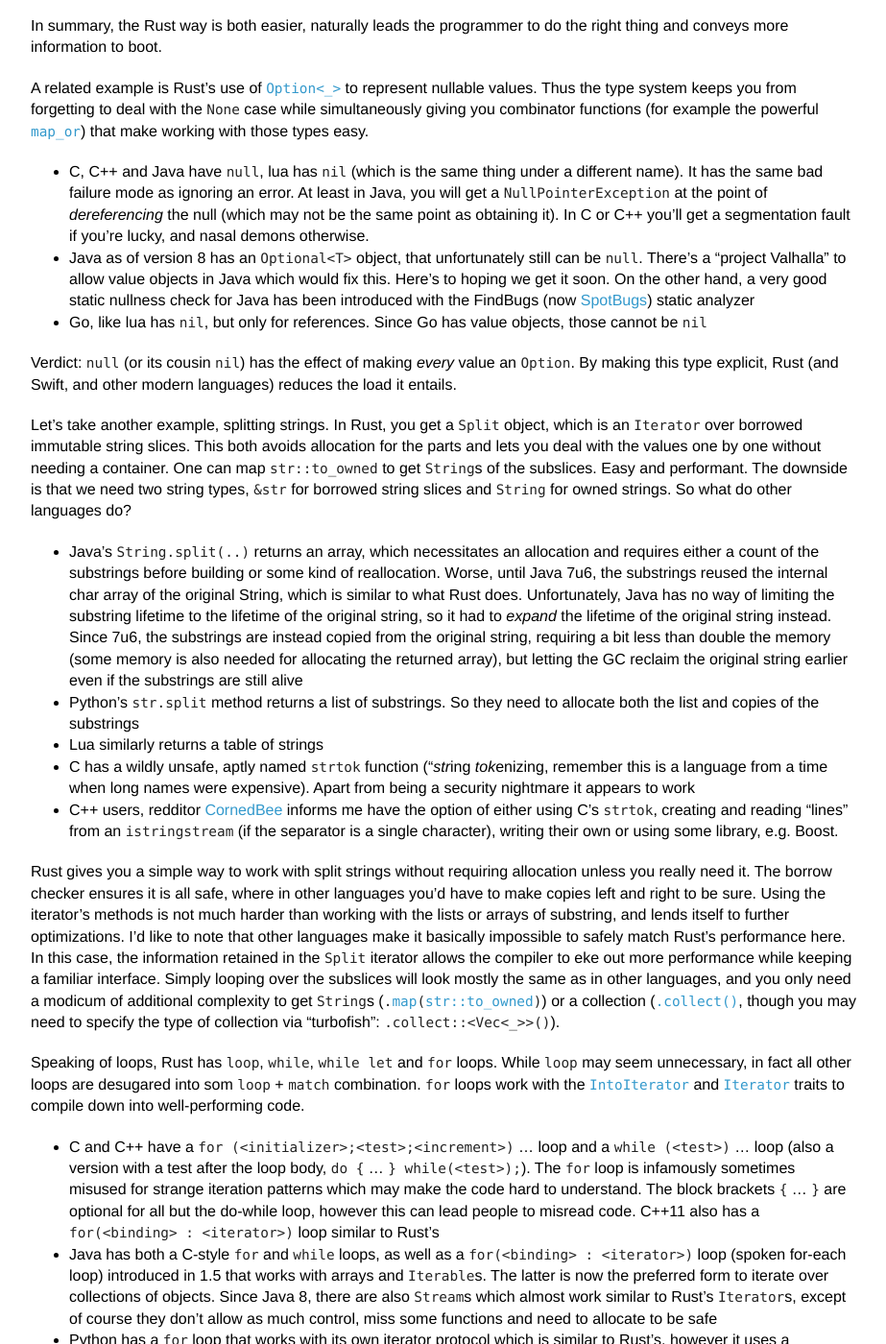
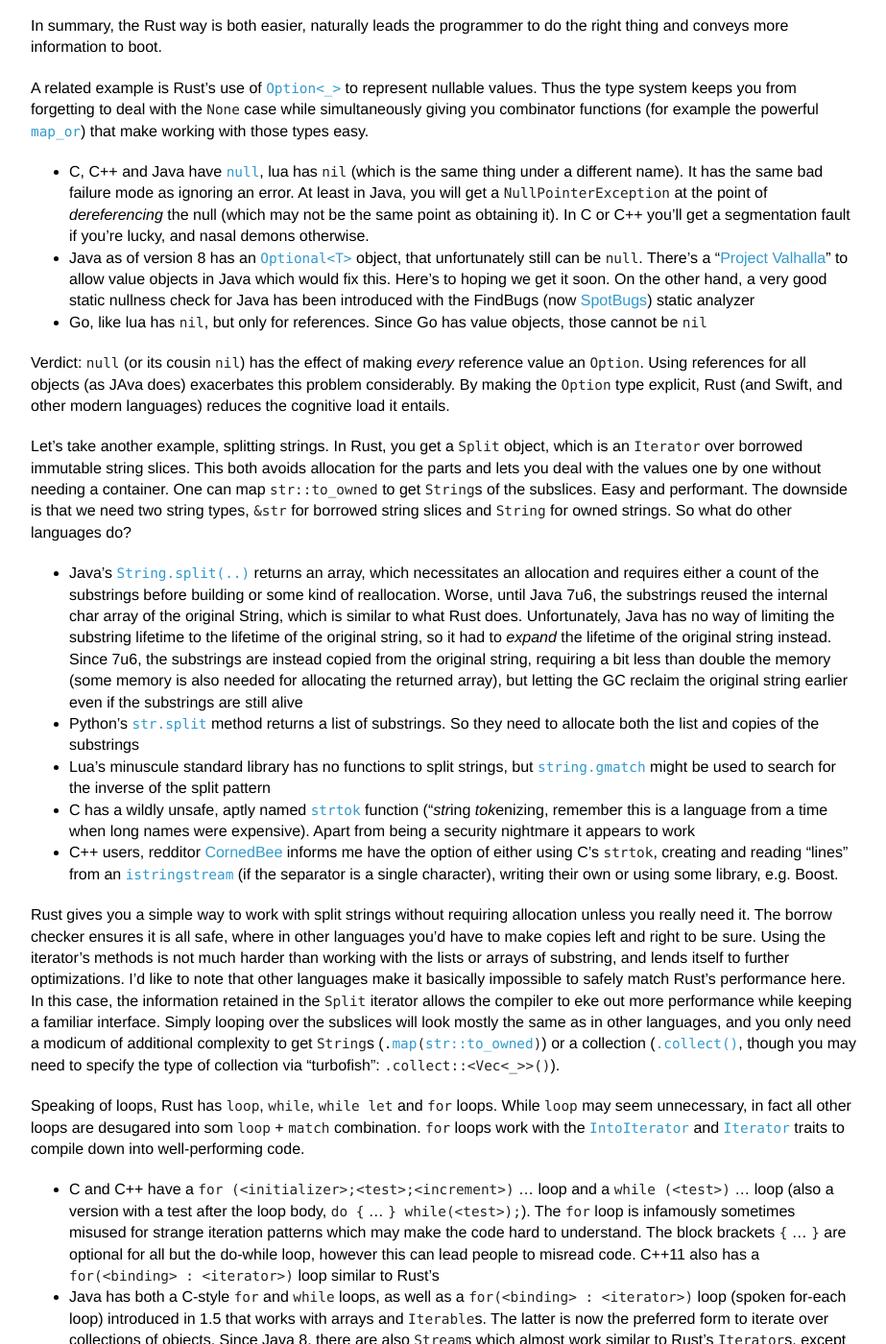
Before and after one commit to llogiq/llogiq.github.io, a Jekyll site: the page built from _posts/2018-04-03-corners.md, in a window 1280 px wide and 1400 px high, scrolled down 1190 px. Shown: the whole window at 96% size, without its empty margins (178-1101 px from the left). Built offline with Jekyll 4.4.1, drawn with Linux system fonts in a browser that asks for light colours; some of the changed text lies outside the part shown.

Commit message:
some links and fixes

```diff
--- a/_posts/2018-04-03-corners.md
+++ b/_posts/2018-04-03-corners.md
@@ -70,20 +70,26 @@ functions (for example the powerful [`map_or`]) that make working with those typ
 [`Option<_>`]: https://doc.rust-lang.org/std/option/enum.Option.html
 [`map_or`]: https://doc.rust-lang.org/std/option/enum.Option.html#method.map_or
 
-* C, C++ and Java have `null`, lua has `nil` (which is the same thing under a different name). It
+* C, C++ and Java have [`null`], lua has `nil` (which is the same thing under a different name). It
 has the same bad failure mode as ignoring an error. At least in Java, you will get a
 `NullPointerException` at the point of *dereferencing* the null (which may not be the same point as
 obtaining it). In C or C++ you'll get a segmentation fault if you're lucky, and nasal demons
 otherwise.
-* Java as of version 8 has an `Optional<T>` object, that unfortunately still can be `null`. There's
-a "project Valhalla" to allow value objects in Java which would fix this. Here's to hoping we get
-it soon. On the other hand, a very good static nullness check for Java has been introduced with the
-FindBugs (now [SpotBugs](https://spotbugs.github.io/)) static analyzer
+* Java as of version 8 has an [`Optional<T>`] object, that unfortunately still can be `null`.
+There's a "[Project Valhalla]" to allow value objects in Java which would fix this. Here's to
+hoping we get it soon. On the other hand, a very good static nullness check for Java has been
+introduced with the FindBugs (now [SpotBugs](https://spotbugs.github.io/)) static analyzer
 * Go, like lua has `nil`, but only for references. Since Go has value objects, those cannot be
 `nil`
 
-Verdict: `null` (or its cousin `nil`) has the effect of making *every* value an `Option`. By making
-this type explicit, Rust (and Swift, and other modern languages) reduces the load it entails.
+[Project Valhalla]: http://openjdk.java.net/projects/valhalla/
+[`Optional<T>`]: https://docs.oracle.com/javase/8/docs/api/java/util/Optional.html
+[`null`]: https://en.wikipedia.org/wiki/Tony_Hoare#Apologies_and_retractions
+
+Verdict: `null` (or its cousin `nil`) has the effect of making *every* reference value an `Option`.
+Using references for all objects (as JAva does) exacerbates this problem considerably. By making
+the `Option` type explicit, Rust (and Swift, and other modern languages) reduces the cognitive load
+it entails.
 
 Let's take another example, splitting strings. In Rust, you get a `Split` object, which is an
 `Iterator` over borrowed immutable string slices. This both avoids allocation for the parts and
@@ -92,23 +98,30 @@ to get `String`s of the subslices. Easy and performant. The downside is that we
 types, `&str` for borrowed string slices and `String` for owned strings. So what do other languages
 do?
 
-* Java's `String.split(..)` returns an array, which necessitates an allocation and requires either
-a count of the substrings before building or some kind of reallocation. Worse, until Java
+* Java's [`String.split(..)`] returns an array, which necessitates an allocation and requires
+either a count of the substrings before building or some kind of reallocation. Worse, until Java
 7u6, the substrings reused the internal char array of the original String, which is similar to what
 Rust does. Unfortunately, Java has no way of limiting the substring lifetime to the lifetime of the
 original string, so it had to *expand* the lifetime of the original string instead. Since 7u6, the
 substrings are instead copied from the original string, requiring a bit less than double the memory
 (some memory is also needed for allocating the returned array), but letting the GC reclaim the
 original string earlier even if the substrings are still alive
-* Python's `str.split` method returns a list of substrings. So they need to allocate both the list
-and copies of the substrings
-* Lua similarly returns a table of strings
-* C has a wildly unsafe, aptly named `strtok` function ("*str*ing *tok*enizing, remember this is a
-language from a time when long names were expensive). Apart from being a security nightmare it
+* Python's [`str.split`] method returns a list of substrings. So they need to allocate both the
+list and copies of the substrings
+* Lua's minuscule standard library has no functions to split strings, but [`string.gmatch`] might
+be used to search for the inverse of the split pattern
+* C has a wildly unsafe, aptly named [`strtok`] function ("*str*ing *tok*enizing, remember this is
+a language from a time when long names were expensive). Apart from being a security nightmare it
 appears to work
 * C++ users, redditor [CornedBee](https://www.reddit.com/user/CornedBee) informs me have the option
-of either using C's `strtok`, creating and reading "lines" from an `istringstream` (if the
+of either using C's `strtok`, creating and reading "lines" from an [`istringstream`] (if the
 separator is a single character), writing their own or using some library, e.g. Boost.
+
+[`String.split(..)`]: https://docs.oracle.com/javase/8/docs/api/java/lang/String.html#split-java.lang.String-
+[`str.split`]: https://docs.python.org/3/library/stdtypes.html#str.split
+[`string.gmatch`]: https://www.lua.org/manual/5.3/manual.html#pdf-string.gmatch
+[`strtok`]: https://linux.die.net/man/3/strtok
+[`istringstream`]: http://www.cplusplus.com/reference/sstream/istringstream
 
 Rust gives you a simple way to work with split strings without requiring allocation unless you
 really need it. The borrow checker ensures it is all safe, where in other languages you'd have to
@@ -152,7 +165,8 @@ swathes of code.
 * Lua also has a `for` loop working with an internal iteration protocol similar to Python's, but
 returning a sentinel `nil` value to end the iteration.
 
-Rust loops are as simple as high-level Python's, but offer far better performance.
+Rust loops are as simple as high-level Python's, but offer far better performance. In addition,
+`loop { .. }` arguably captures the intent of an unbounded loop better than `while (true) { .. }`.
 
 My last example is destructuring pattern matching. Though it adds a lot of complexity to the
 language, the resulting simplicity in the code is well worth it. Take a simple enum with a `match`
```
